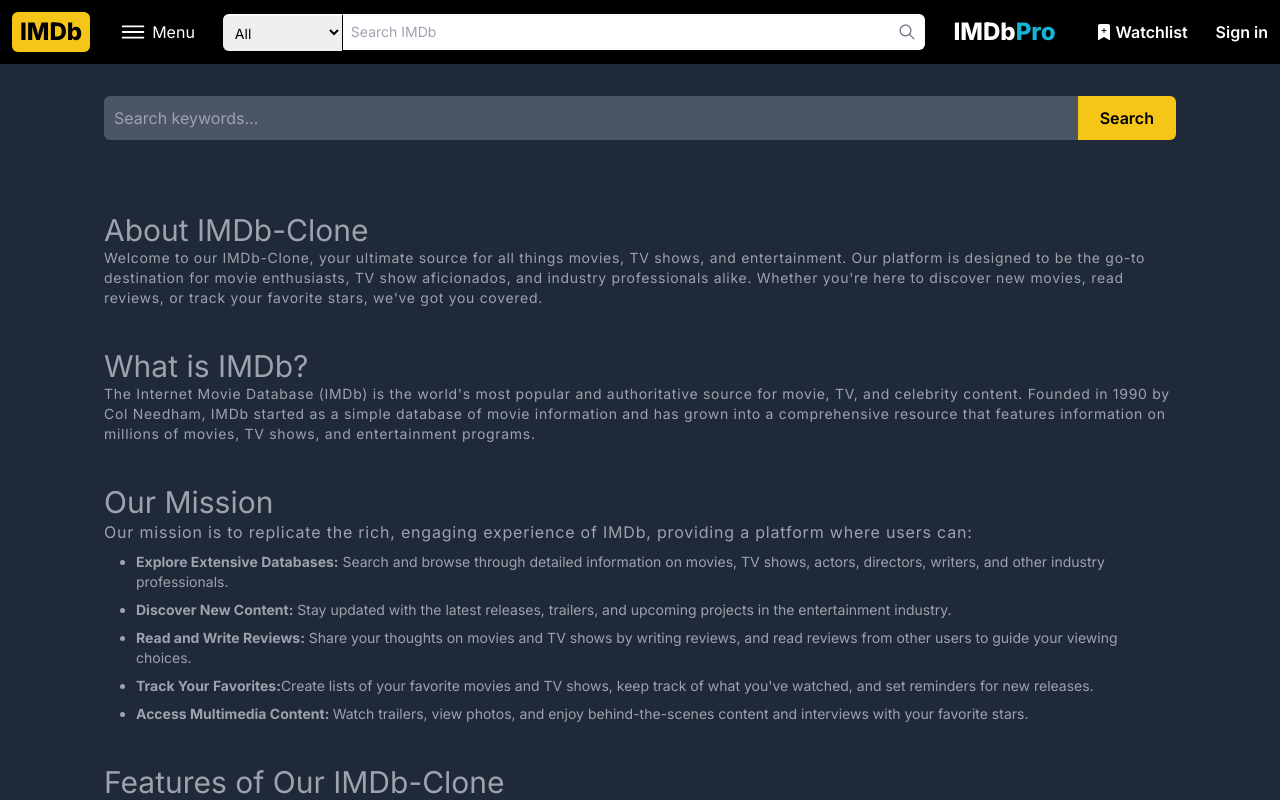
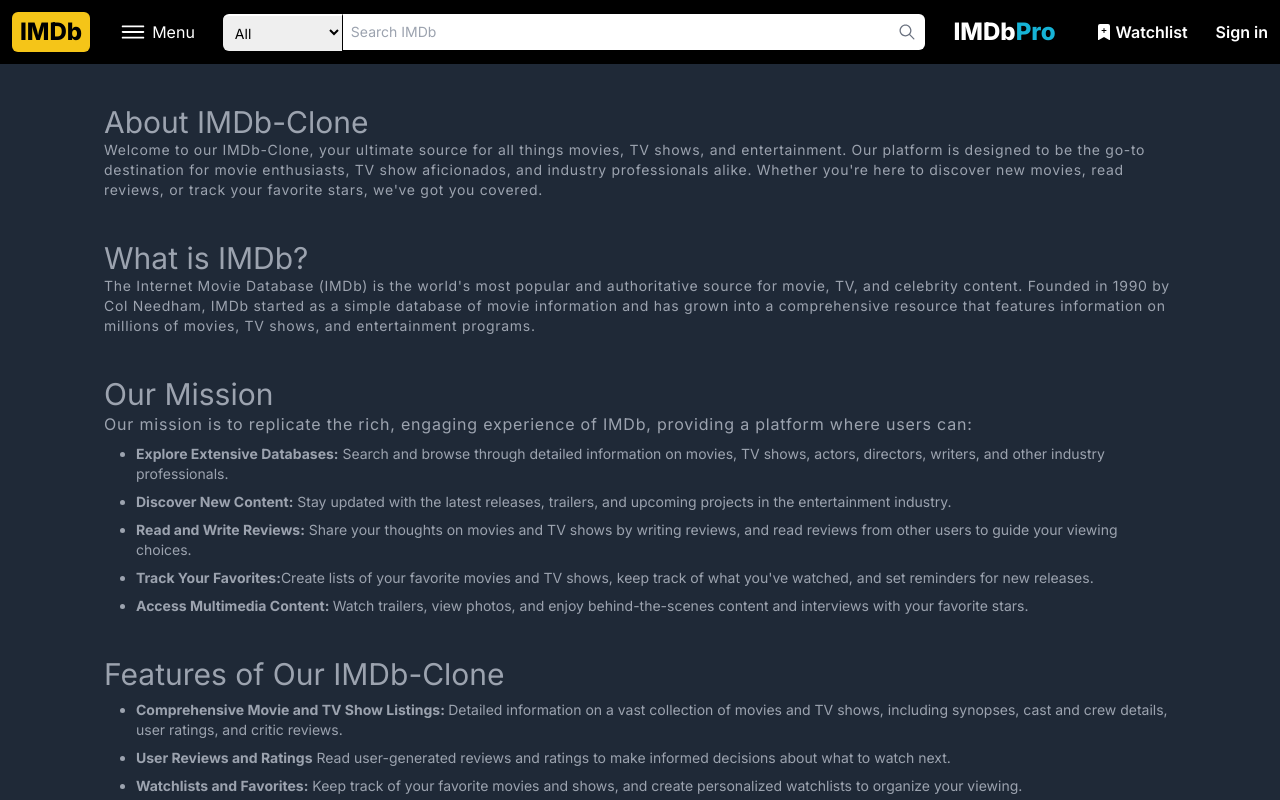
Before and after one commit to Ariyan-Rahman-Anas/Next-IMDb, a Next.js app: page /about in a window 1280 px wide. Shown: the top 800 px of the page. Built offline with nearby package versions, Linux system fonts and the light colour scheme.

Commit message:
created new route for signup-login and connect with backend API end points

```diff
--- a/src/app/globals.css
+++ b/src/app/globals.css
@@ -1,3 +1,23 @@
 @tailwind base;
 @tailwind components;
 @tailwind utilities;
+
+
+html {
+  scroll-behavior: smooth;
+}
+
+/*====--- custom scroll bar ---====*/
+::-webkit-scrollbar {
+  width: 0.35rem;
+}
+::-webkit-scrollbar-track {
+  background-color: #000;
+}
+::-webkit-scrollbar-thumb {
+  background: #f5c518;
+  border-radius: 0.8rem;
+}
+::-webkit-scrollbar-thumb:hover {
+  background: #a6a5a5;
+}
--- a/src/app/layout.js
+++ b/src/app/layout.js
@@ -1,7 +1,6 @@
 import { Inter } from "next/font/google";
 import "./globals.css";
 import Header from "@/components/Header";
-import SearchBox from "@/components/SearchBox";
 
 const inter = Inter({ subsets: ["latin"] });
 
@@ -15,7 +14,6 @@
     <html lang="en">
       <body className={`${inter.className} bg-gray-800 text-gray-400 `}>
         <Header></Header>
-        <SearchBox />
         {children}</body>
     </html>
   );
--- /dev/null
+++ b/src/app/log-in/page.jsx
@@ -0,0 +1,18 @@
+import Link from "next/link";
+
+export default async function LognIn() {
+    const res = await fetch("http://localhost:9001/login");
+    const logIn = await res.json()
+
+    const {page} =logIn || {}
+
+    return <div>
+        <div className="text-center">
+            <h1 className="font-semibold text-3xl">{page}</h1>
+        </div>
+        <div className="flex items-center justify-center gap-1">
+            <p>New in Next-IMDb? </p>
+             <Link href={"sign-up"} className="underline font-semibold " >Sign up </Link>
+        </div>
+    </div>;
+}
--- a/src/app/page.js
+++ b/src/app/page.js
@@ -1,5 +1,6 @@
 import FetchedResult from "@/components/FetchedResult";
 import HomeNavbar from "../components/HomeNavbar";
+import SearchBox from "@/components/SearchBox";
 const API_KEY = process.env.API_KEY;
 
 export default async function Home({ searchParams }) {
@@ -21,6 +22,7 @@
 
   return (
     <div>
+      <SearchBox />
       <div className="flex items-center justify-start gap-4 mt-6 px-2 ">
         <HomeNavbar param={"fetchTrending"} title="Trending" />
         <HomeNavbar param={"fetchTopRated"} title="Top Rated" />
--- a/src/app/search/[searchTerm]/page.jsx
+++ b/src/app/search/[searchTerm]/page.jsx
@@ -14,9 +14,11 @@
         {results ? (
           <FetchedResult results={results} />
         ) : (
-          <div>
-            <h1>Oops!</h1>
+          <div className="flex items-center justify-center ">
+            <div>
+              <h1>Oops!</h1>
             <h1>No results found!</h1>
+            </div>
           </div>
         )}
       </div>
--- /dev/null
+++ b/src/app/sign-up/page.jsx
@@ -0,0 +1,18 @@
+import Link from "next/link";
+
+export default async function SignUp(){
+    const res = await fetch("http://localhost:9001/signup");
+    const signUp = await res.json()
+    const {page} = signUp || {}
+    return <div>
+        <div className="text-center">
+            <h1 className="font-semibold text-3xl">{page}</h1>
+        </div>
+
+        <div className="flex items-center justify-center gap-1">
+            <p>Already have an account?</p>
+            <Link href={"log-in"} className="underline font-semibold ">Log in</Link>
+</div>
+
+    </div>
+}
--- a/src/components/Header.jsx
+++ b/src/components/Header.jsx
@@ -4,11 +4,16 @@
 import Link from "next/link";
 
 export default function Header() {
+
+
   return (
     <div className="text-white bg-black p-3 w-full">
       <div className="flex items-center gap-4 w-full ">
         <div className="flex flex-row-reverse items-center lg:flex-row gap-4  ">
-          <Link href="/" className="font-extrabold text-2xl text-black bg-primary px-2 py-1 rounded-md ">
+          <Link
+            href="/"
+            className="font-extrabold text-2xl text-black bg-primary px-2 py-1 rounded-md "
+          >
             IMDb
           </Link>
           <MenuItems />
@@ -21,10 +26,17 @@
           <BsFillBookmarkPlusFill />
           <span>Watchlist</span>
         </button>
-        <Link href="/" className="font-semibold min-w-fit ">
+
+        <Link href="/log-in" className="font-semibold min-w-fit ">
           Sign in
-              </Link>
-              <Link href="/" className="lg:hidden font-semibold min-w-fit text-black bg-primary px-2 py-1 rounded-md ">Use app</Link>
+        </Link>
+
+        <Link
+          href="/"
+          className="lg:hidden font-semibold min-w-fit text-black bg-primary px-2 py-1 rounded-md "
+        >
+          Use app
+        </Link>
       </div>
     </div>
   );
```
